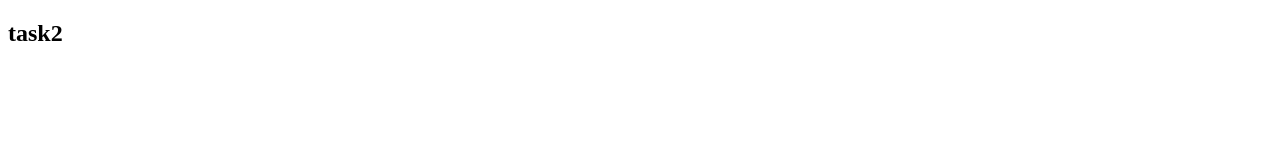
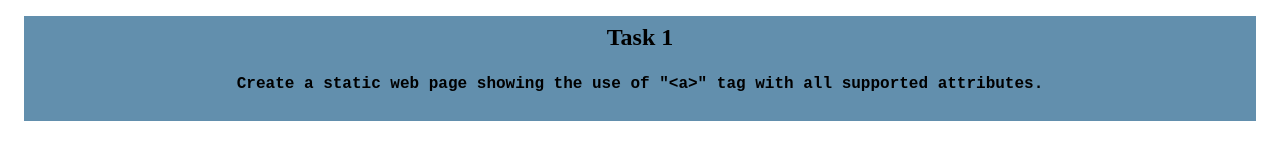
Before and after one commit to mishrahimanshu2000/Training_CodeStore, a plain HTML site: page 21-02-2023/Task2.html in a window 1280 px wide. Drawn offline with Linux system fonts and the light colour scheme.

Commit message:
completed task 2

```diff
--- a/21-02-2023/Task2.html
+++ b/21-02-2023/Task2.html
@@ -8,6 +8,21 @@
     <title>Document</title>
 </head>
 <body>
-    <h2>task2</h2>
+    <header style="background-color: rgb(98, 143, 173);
+    text-align: center;
+    margin: 16px;
+    padding-bottom: 12px;"
+    >
+
+        <h2 style="padding: 8px; margin: 0 ;">Task 1</h2>
+
+        <blockquote style="font-size:large;
+        font-family: monospace;
+        font-weight: bold; ">
+            Create a static web page showing the use of "&lta>" tag with all supported attributes.
+        </blockquote>
+
+    </header>
+
 </body>
 </html>
```
